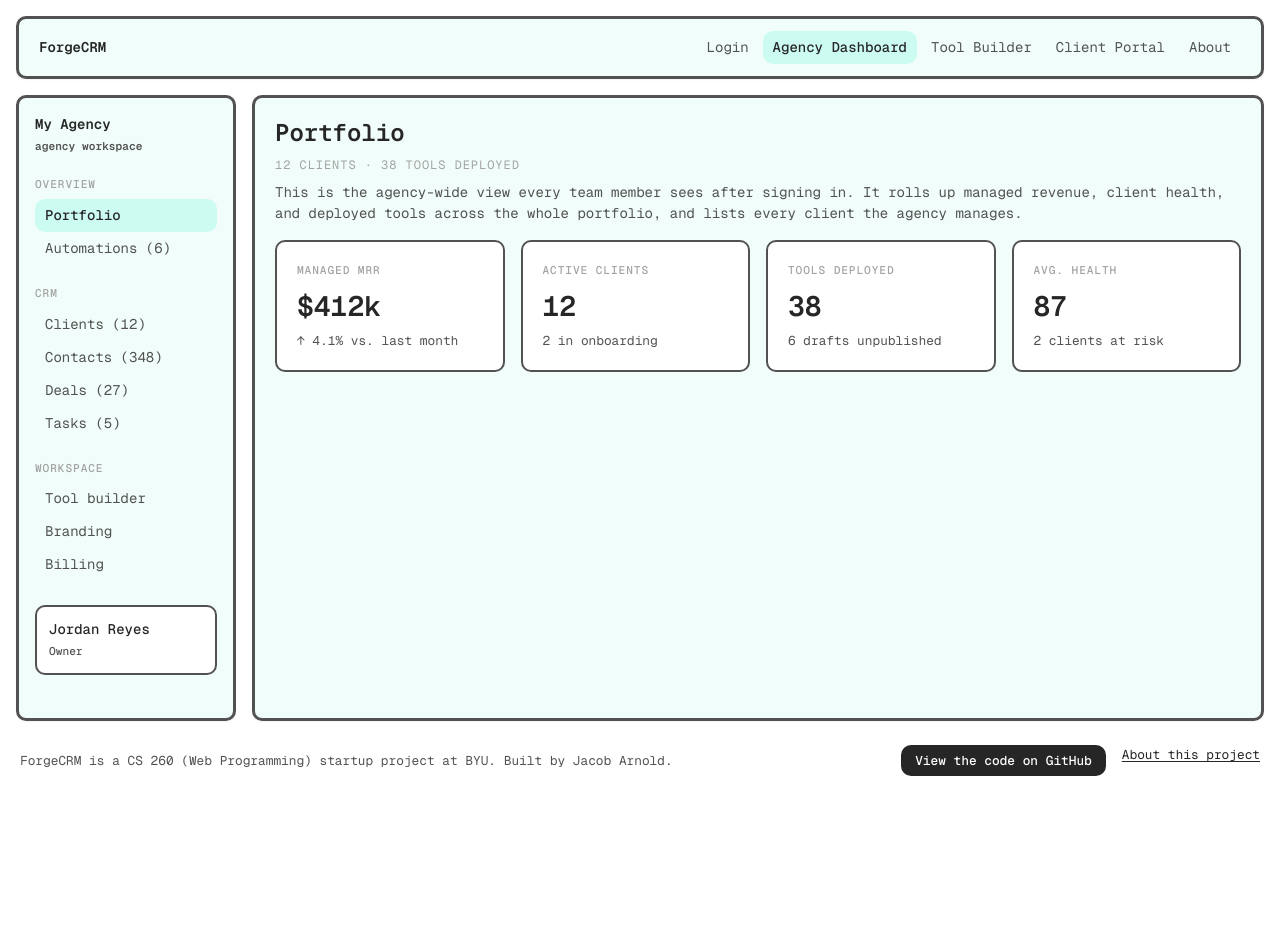
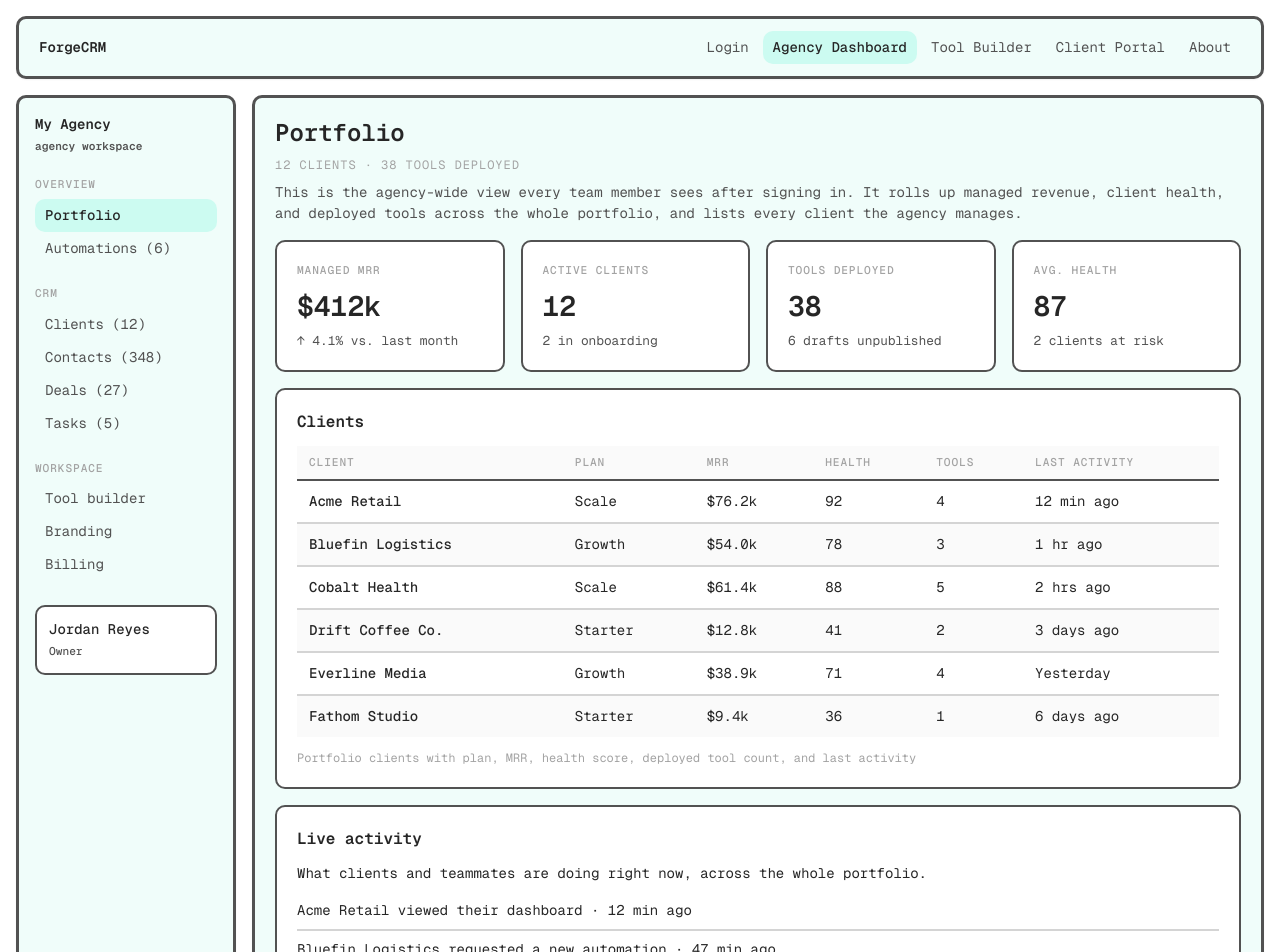
Before and after one commit to WickedWicket373/startup, a React (Vite) app: page /dashboard in a window 1280 px wide. Shown: the top 952 px of the page. Before the commit the page ends 800 px from the top, so only its background shows below. Built offline with nearby package versions, Linux system fonts and the light colour scheme.

Commit message:
Add the clients table and activity feed to Dashboard

```diff
--- a/src/dashboard/dashboard.css
+++ b/src/dashboard/dashboard.css
@@ -62,7 +62,9 @@
   color: var(--text-2);
 }
 
-.stat-card {
+.stat-card,
+.clients,
+.activity-feed {
   background: #ffffff;
   border: 2px solid var(--border);
   border-radius: var(--radius);
@@ -79,3 +81,62 @@
   color: var(--text-2);
   font-size: 0.8rem;
 }
+
+table {
+  width: 100%;
+  border-collapse: collapse;
+}
+
+caption {
+  caption-side: bottom;
+  padding-top: 0.75rem;
+  color: var(--muted);
+  font-size: 0.75rem;
+  text-align: left;
+}
+
+thead th {
+  padding: 0.5rem 0.75rem;
+  background: var(--input);
+  border-bottom: 2px solid var(--border);
+  color: var(--muted);
+  font-size: 0.7rem;
+  font-weight: 500;
+  letter-spacing: 0.08em;
+  text-align: left;
+  text-transform: uppercase;
+}
+
+tbody th,
+td {
+  padding: 0.625rem 0.75rem;
+  border-bottom: 2px solid var(--faint);
+  text-align: left;
+  white-space: nowrap;
+}
+
+tbody th {
+  font-weight: 500;
+}
+
+tbody tr:nth-child(even) {
+  background: var(--input);
+}
+
+tbody tr:last-child th,
+tbody tr:last-child td {
+  border-bottom: none;
+}
+
+.activity-feed ul {
+  margin-top: 0.5rem;
+}
+
+.activity-feed li {
+  padding: 0.5rem 0;
+  border-bottom: 2px solid var(--faint);
+}
+
+.activity-feed li:last-child {
+  border-bottom: none;
+}
--- a/src/dashboard/dashboard.jsx
+++ b/src/dashboard/dashboard.jsx
@@ -1,6 +1,23 @@
 import React from 'react';
 import { Link, NavLink } from 'react-router-dom';
 import './dashboard.css';
+
+const clients = [
+  ['Acme Retail', 'Scale', '$76.2k', 92, 4, '12 min ago'],
+  ['Bluefin Logistics', 'Growth', '$54.0k', 78, 3, '1 hr ago'],
+  ['Cobalt Health', 'Scale', '$61.4k', 88, 5, '2 hrs ago'],
+  ['Drift Coffee Co.', 'Starter', '$12.8k', 41, 2, '3 days ago'],
+  ['Everline Media', 'Growth', '$38.9k', 71, 4, 'Yesterday'],
+  ['Fathom Studio', 'Starter', '$9.4k', 36, 1, '6 days ago'],
+];
+
+const activity = [
+  'Acme Retail viewed their dashboard · 12 min ago',
+  'Bluefin Logistics requested a new automation · 47 min ago',
+  'Retention Report published to Acme Retail · 1 hr ago',
+  'Cobalt Health opened a support ticket · 2 hrs ago',
+  'Drift Coffee Co. health score dropped to 41 · 3 days ago',
+];
 
 export function Dashboard() {
   return (
@@ -79,6 +96,47 @@ export function Dashboard() {
             <p className="stat-delta">2 clients at risk</p>
           </article>
         </section>
+
+        <section className="clients overflow-x-auto" aria-label="Clients">
+          <h2>Clients</h2>
+          {/* PLACEHOLDER: database data — replaced by a MongoDB read at the DB deliverable */}
+          <table>
+            <caption>Portfolio clients with plan, MRR, health score, deployed tool count, and last activity</caption>
+            <thead>
+              <tr>
+                <th scope="col">Client</th>
+                <th scope="col">Plan</th>
+                <th scope="col">MRR</th>
+                <th scope="col">Health</th>
+                <th scope="col">Tools</th>
+                <th scope="col">Last activity</th>
+              </tr>
+            </thead>
+            <tbody>
+              {clients.map(([name, plan, mrr, health, tools, last]) => (
+                <tr key={name}>
+                  <th scope="row">{name}</th>
+                  <td>{plan}</td>
+                  <td>{mrr}</td>
+                  <td>{health}</td>
+                  <td>{tools}</td>
+                  <td>{last}</td>
+                </tr>
+              ))}
+            </tbody>
+          </table>
+        </section>
+
+        <section className="activity-feed" aria-label="Live activity">
+          <h2>Live activity</h2>
+          <p>What clients and teammates are doing right now, across the whole portfolio.</p>
+          {/* PLACEHOLDER: WebSocket data — replaced by a realtime push at the WebSocket deliverable */}
+          <ul>
+            {activity.map((item) => (
+              <li key={item}>{item}</li>
+            ))}
+          </ul>
+        </section>
       </main>
     </div>
   );
```
